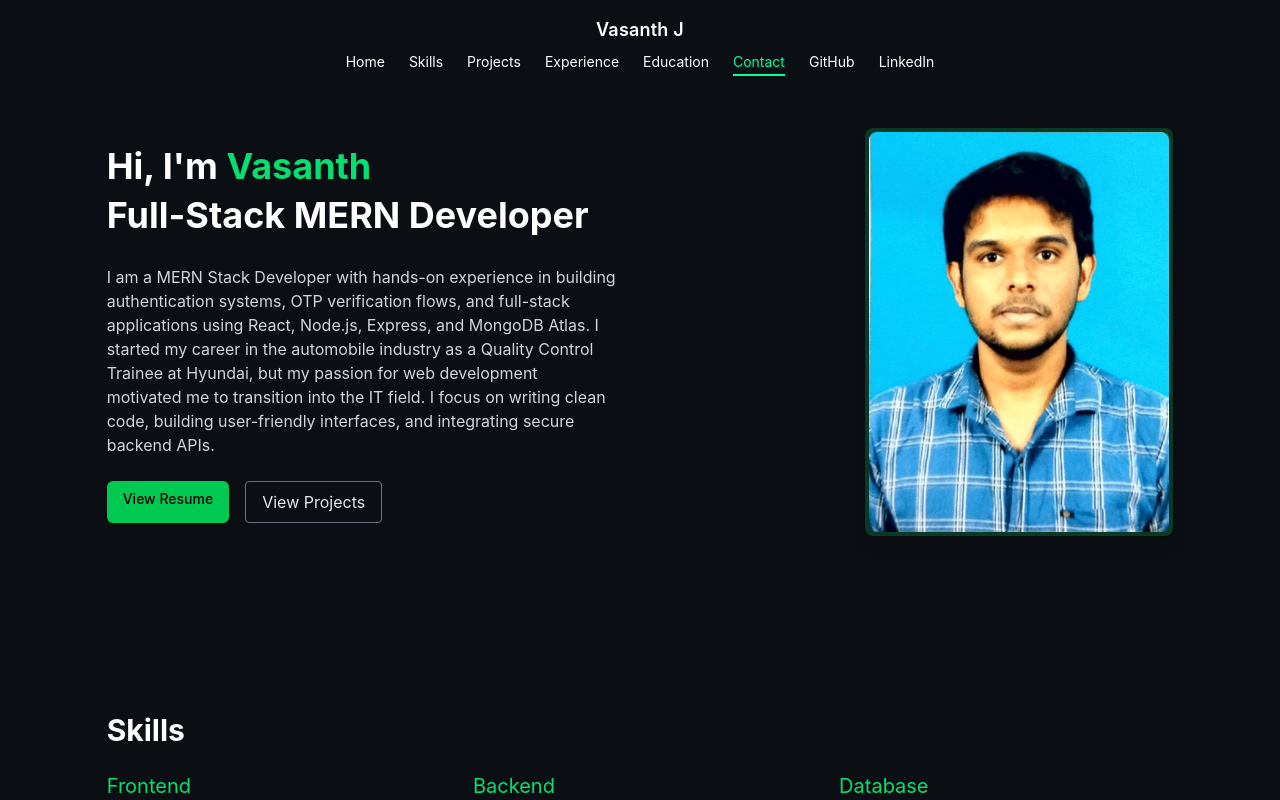
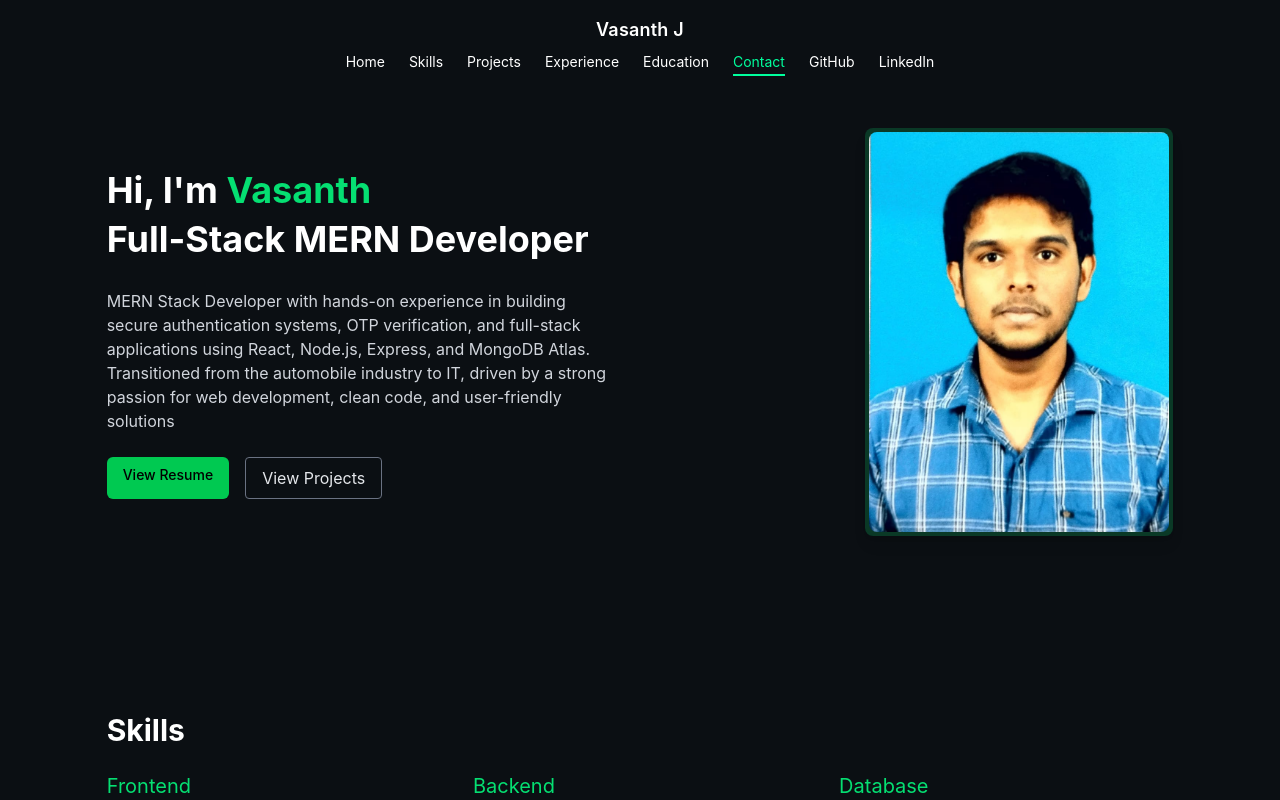
Before and after one commit to Vasanth0303/vasanth-portfolio, a React (Vite) app in the folder portfolio/: page / in a window 1280 px wide. Built offline with nearby package versions, Linux system fonts and the light colour scheme; the HTML template or start-up script is replaced by a standard one.

Commit message:
Updated project code and improvements

```diff
--- a/portfolio/src/components/Experience.tsx
+++ b/portfolio/src/components/Experience.tsx
@@ -5,7 +5,7 @@ const Experience = () => {
 
       <div className="bg-[#111] border border-gray-700 p-6 rounded-lg">
         <h3 className="text-green-400 text-xl font-semibold">
-          Manufacturing Engineer — Hyundai Motor India Pvt. Ltd.
+          Quality Trainee— Hyundai Motor India Pvt. Ltd.
         </h3>
 
         <p className="text-gray-400 mt-1">October 2022 – October 2023</p>
--- a/portfolio/src/components/Man.tsx
+++ b/portfolio/src/components/Man.tsx
@@ -14,16 +14,14 @@ const Man: React.FC = () => {
           </h1>
 
           <p className="text-gray-300 mt-6 max-w-xl">
-            I am a MERN Stack Developer with hands-on experience in building authentication systems,
-            OTP verification flows, and full-stack applications using React, Node.js, Express, and MongoDB Atlas.
-            I started my career in the automobile industry as a Quality Control Trainee at Hyundai, but my passion
-            for web development motivated me to transition into the IT field. I focus on writing clean code,
-            building user-friendly interfaces, and integrating secure backend APIs.
+            MERN Stack Developer with hands-on experience in building secure authentication systems, OTP verification, and
+full-stack applications using React, Node.js, Express, and MongoDB Atlas. Transitioned from the automobile
+industry to IT, driven by a strong passion for web development, clean code, and user-friendly solutions
           </p>
 
           <div className="mt-6 flex gap-4">
            <a
-              href="/VasanthJ_Resume (3).pdf"
+              href="/VasanthJ_Resume (4).pdf"
               target="_blank"
               rel="noopener noreferrer"
               className="px-4 py-2 rounded-md bg-green-500 text-black text-sm font-medium hover:bg-green-400 transition"
--- a/portfolio/src/components/Projects.tsx
+++ b/portfolio/src/components/Projects.tsx
@@ -31,8 +31,38 @@ logic
         >
           👉 View on GitHub
         </a>
+      </div><br />
+      <div className="bg-[#111] border border-gray-700 p-6 rounded-lg">
+        <h3 className="text-green-400 text-xl font-semibold">
+          Task Management / To-Do List Application
+        </h3>
+
+
+
+        <ul className="list-disc ml-6 mt-3 text-gray-400">
+          <li> Tech Stack: React, TypeScript, Node.js, Express.js, MongoDB, JWT, Axios
+</li>
+          <li> A full-stack task management application that allows users to create, update, delete, and track tasks efficiently.
+</li>
+          <li>Features : User authentication, Add/Edit/Delete tasks, Task completion tracking, Priority levels
+(Low/Medium/High), Search & filter tasks, Task summary dashboard, Responsive UI</li>
+          <li> My Role : Built REST APIs, Designed frontend UI, Integrated frontend and backend, Implemented task logic and
+state management
+</li>
+
+        </ul>
+
+        <a
+          className="inline-block mt-4 text-green-400 hover:underline"
+          href="https://github.com/Vasanth0303/task-manager.git"
+          target="_blank"
+        >
+          👉 View on GitHub
+        </a>
       </div>
     </section>
+
+
   );
 };
 
```
Also changed, not shown: 2 other files (tests, documents, lock files or other folders).
